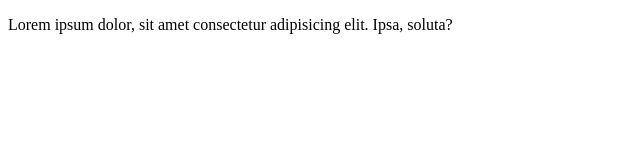
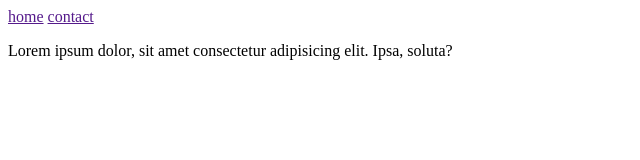
Before and after one commit to Farshad-programmer/project, a plain HTML site: page index.html in a window 1280 px wide. Shown: the whole page, without its empty margins (0-640 px from the left). Drawn offline with Linux system fonts and the light colour scheme.

Commit message:
Add navbar to index.html

```diff
--- a/index.html
+++ b/index.html
@@ -6,7 +6,15 @@
     <title>farshad dddweb</title>
 </head>
 <body>
+    <heade>
+        <nav>
+            <a href="">home</a>
+            <a href="">contact</a>
+
+        </nav>
+    </heade>
     <p>Lorem ipsum dolor, sit amet consectetur adipisicing elit. Ipsa, soluta?</p>
+
 
 </body>
 </html>
```
